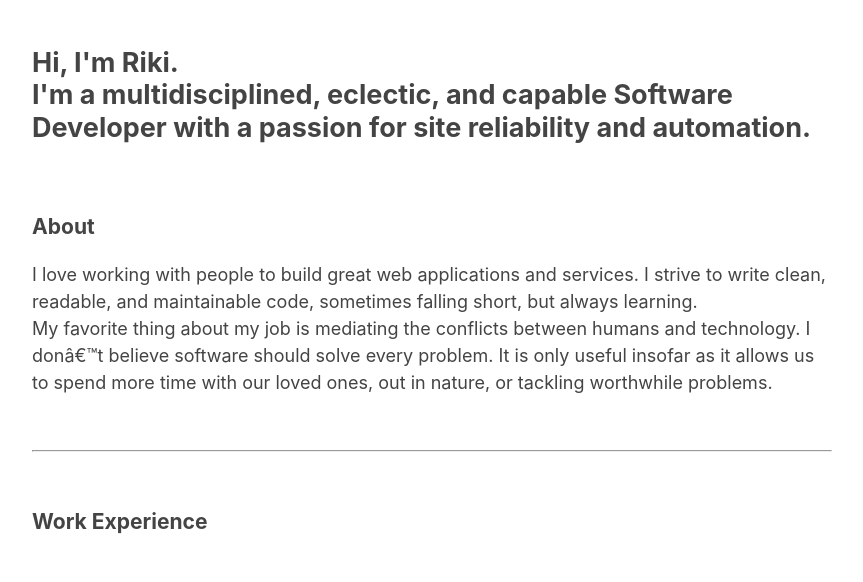
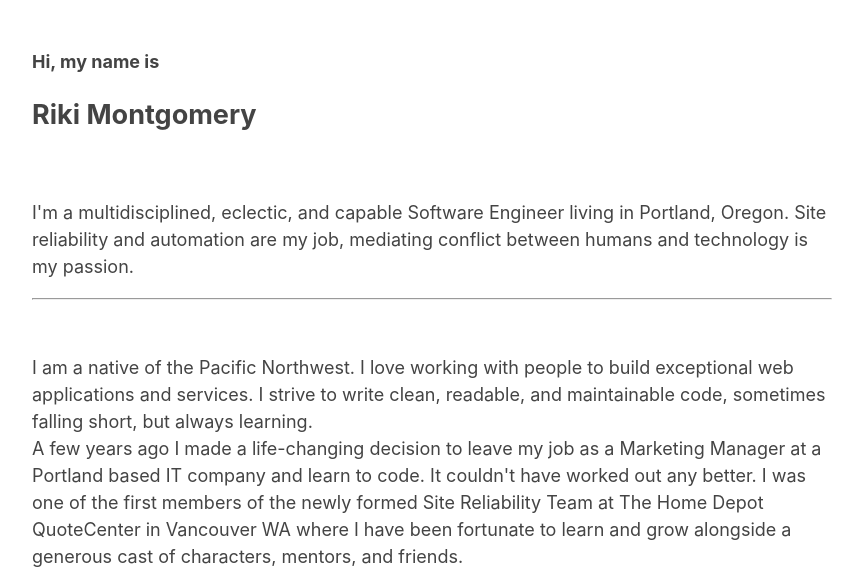
Before and after one commit to mostriki/portfolio, a plain HTML site: page index.html in a window 1280 px wide. Shown: the part 215-797 px from the top of the page, without its empty margins (208-1071 px from the left). Drawn offline with Linux system fonts and the light colour scheme.

Commit message:
bio and readme cahnges

```diff
--- a/index.html
+++ b/index.html
@@ -30,24 +30,27 @@
 <!--intro    -->
         <br>
         <div>
-            <h2>
-                Hi, I'm Riki.
-                <br>
-                I'm a multidisciplined, eclectic, and capable Software Developer with a passion for
-                site reliability and automation.
-            </h2>
+            <h4>Hi, my name is</h4>
+            <h2>Riki Montgomery</h2>
+            <br>
+            <p>
+                I'm a multidisciplined, eclectic, and capable Software Engineer living in Portland, Oregon. Site
+                reliability and automation are my job, mediating conflict between humans and technology is my passion.
+            </p>
         </div>
 <!--about    -->
+        <hr>
         <br>
         <div id="about">
-            <h3>About</h3>
             <p>
-                I love working with people to build great web applications and services. I strive to write
-                clean, readable, and maintainable code, sometimes falling short, but always learning.
+                I am a native of the Pacific Northwest. I love working with people to build exceptional web
+                applications and services. I strive to write clean, readable, and maintainable code, sometimes falling
+                short, but always learning.
                 <br>
-                My favorite thing about my job is mediating the conflicts between humans and technology.
-                I don’t believe software should solve every problem. It is only useful insofar as it allows us to
-                spend more time with our loved ones, out in nature, or tackling worthwhile problems.
+                A few years ago I made a life-changing decision to leave my job as a Marketing Manager at a Portland
+                based IT company and learn to code. It couldn't have worked out any better. I was one of the first
+                members of the newly formed Site Reliability Team at The Home Depot QuoteCenter in Vancouver WA where I
+                have been fortunate to learn and grow alongside a generous cast of characters, mentors, and friends.
             </p>
         </div>
 <!--work experience    -->
```
Also changed, not shown: README.md.
